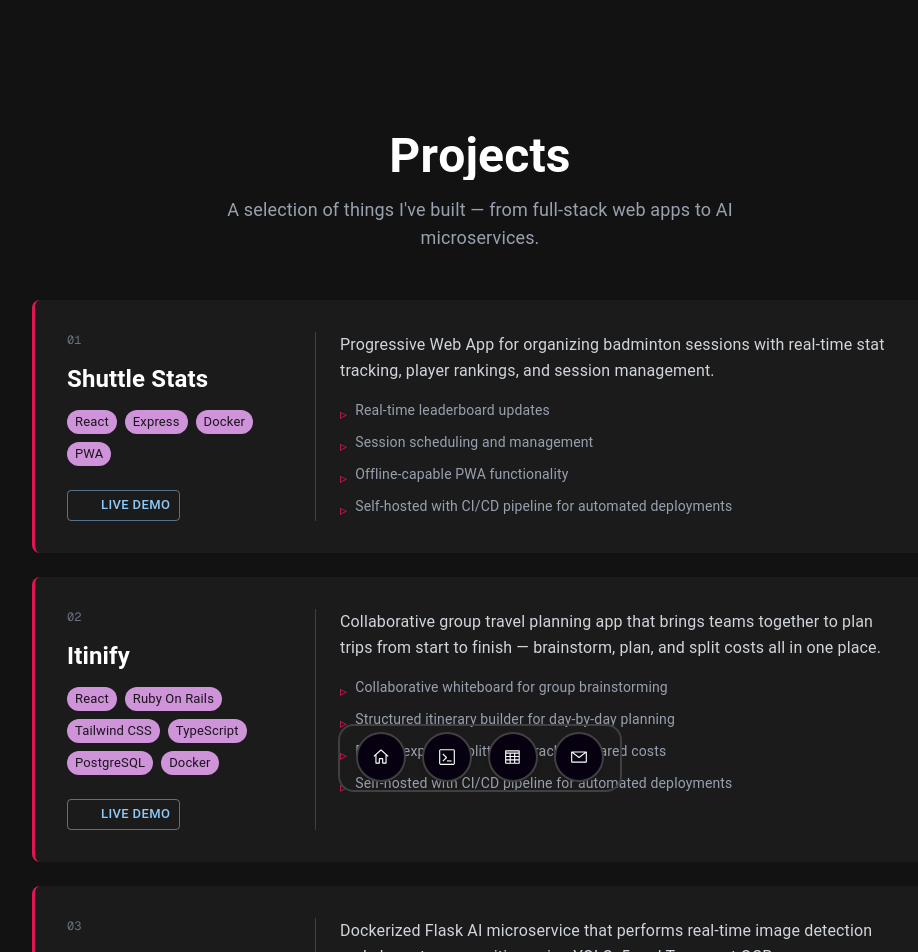
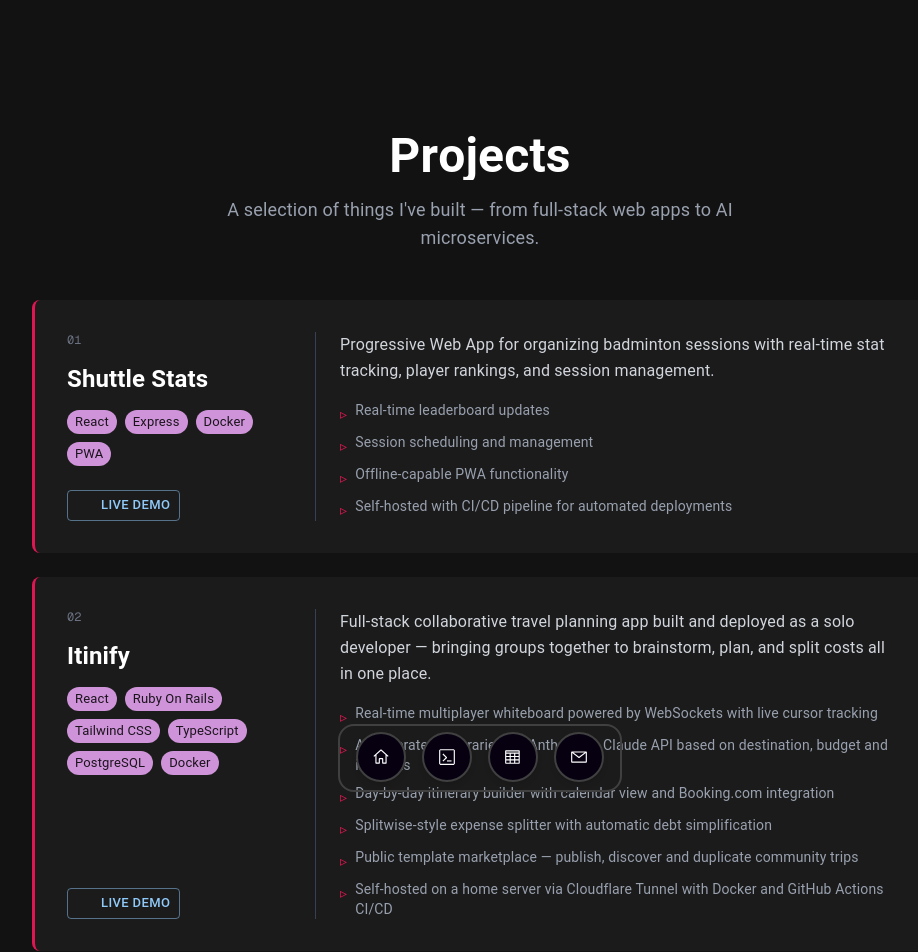
Before and after one commit to AshokSasi/Portfolio-Website, a Next.js app: page /projects in a window 1280 px wide. Shown: the top 952 px of the page, without its empty margins (160-1078 px from the left). Built offline with nearby package versions, Linux system fonts and the light colour scheme; some icons are missing.

Commit message:
Updated itinify project details

```diff
--- a/src/app/projects/page.tsx
+++ b/src/app/projects/page.tsx
@@ -37,12 +37,15 @@ const projects: Project[] = [
   },
   {
     title: "Itinify",
-    description: "Collaborative group travel planning app that brings teams together to plan trips from start to finish — brainstorm, plan, and split costs all in one place.",
+    description: "Full-stack collaborative travel planning app built and deployed as a solo developer — bringing groups together to brainstorm, plan, and split costs all in one place.",
     highlights: [
-      "Collaborative whiteboard for group brainstorming",
-      "Structured itinerary builder for day-by-day planning",
-      "Built-in expense splitter for tracking shared costs",
-      "Self-hosted with CI/CD pipeline for automated deployments"
+      "Real-time multiplayer whiteboard powered by WebSockets with live cursor tracking",
+      "AI-generated itineraries via Anthropic's Claude API based on destination, budget and interests",
+      "Day-by-day itinerary builder with calendar view and Booking.com integration",
+      "Splitwise-style expense splitter with automatic debt simplification",
+      "Public template marketplace — publish, discover and duplicate community trips",
+      "Self-hosted on a home server via Cloudflare Tunnel with Docker and GitHub Actions CI/CD",
+
     ],
     technologies: ["React", "Ruby On Rails", "Tailwind CSS", "TypeScript", "PostgreSQL", "Docker"],
     liveUrl: "https://www.itinify.net/",
```
